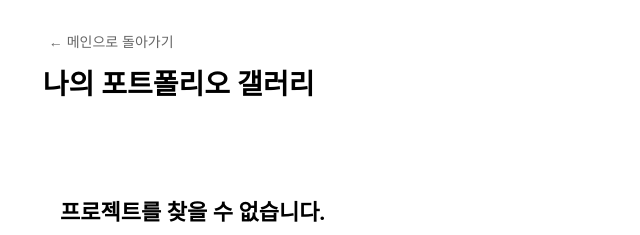
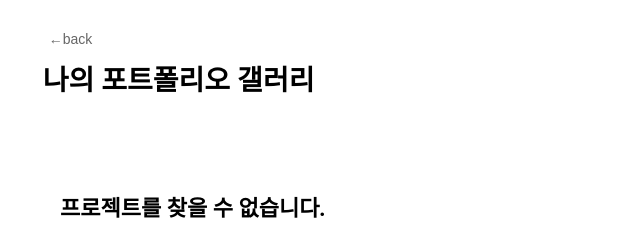
Before and after one commit to sumin2030/sumin2025, a website built with Vite: page src/gallery.html in a window 1280 px wide. Shown: the top 235 px of the page, 0-640 px from the left. Built offline with nearby package versions, Linux system fonts and the light colour scheme.

Commit message:
2026.03.08-05

```diff
--- a/src/gallery.html
+++ b/src/gallery.html
@@ -16,7 +16,7 @@
         <div class="viewer__inner">
             <div class="viewer__header">
                 <button class="back-btn" onclick="location.href='index.html'">
-                    ← 메인으로 돌아가기
+                    ←back
                 </button>
                 <h2 class="viewer__title">나의 포트폴리오 갤러리</h2>
             </div>
```
